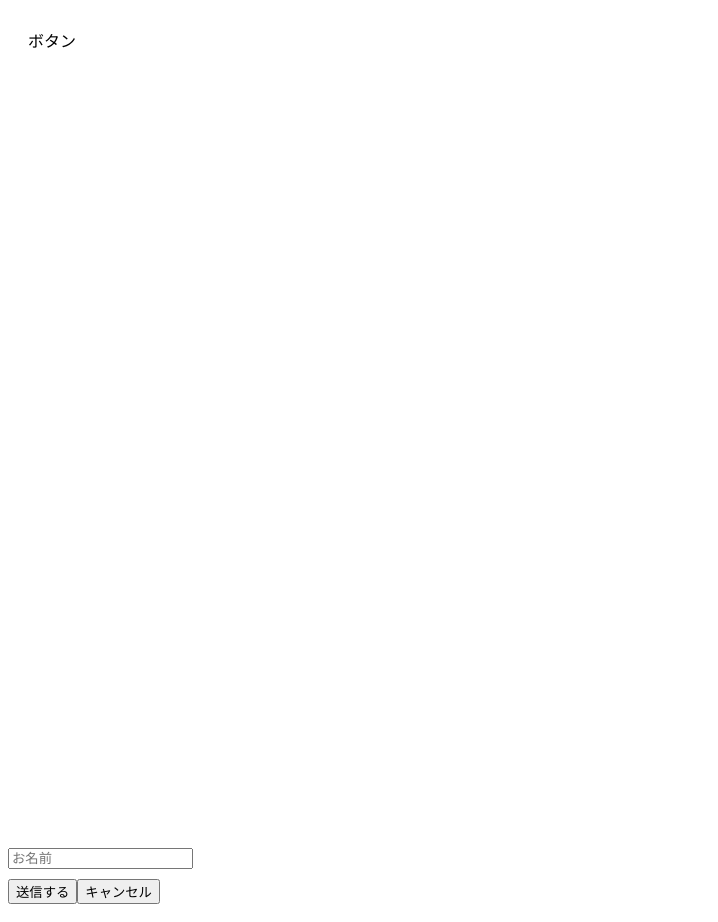
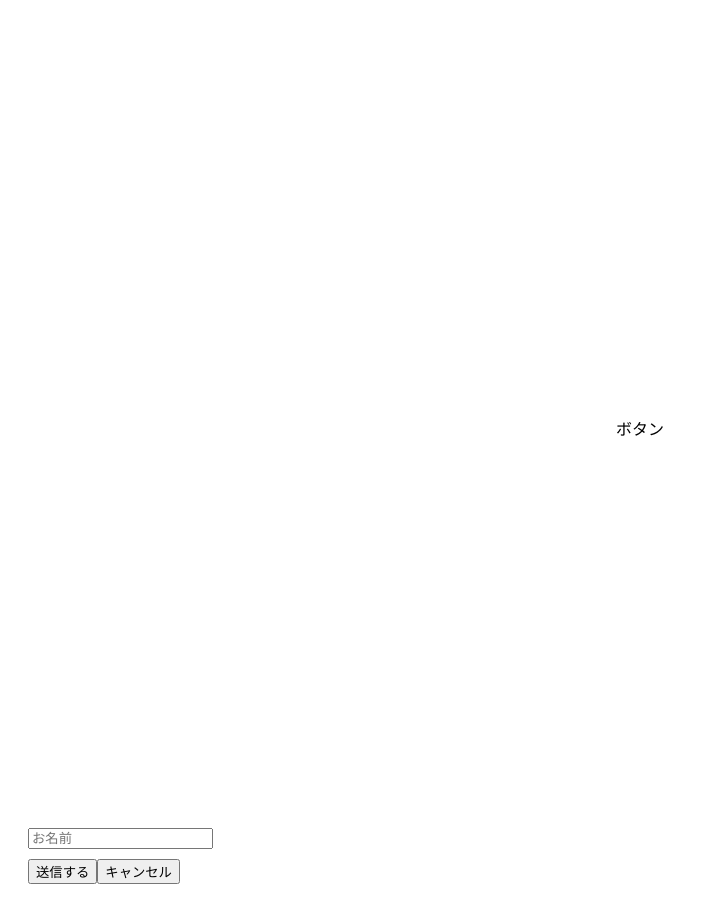
Before and after one commit to ag3i/LIFF, a Nuxt app: page / in a window 1280 px wide. Shown: the whole page, without its empty margins (0-718 px from the left). Built offline with nearby package versions, Linux system fonts and the light colour scheme.

Commit message:
頼みます

```diff
--- a/pages/index.vue
+++ b/pages/index.vue
@@ -74,7 +74,7 @@ export default {
 </script>
 
 <style>
-.container1 {
+.container {
   margin: 0 auto;
   padding: 20px;
   min-height: 100vh;
@@ -87,4 +87,14 @@ export default {
 .form > * {
   margin-bottom: 10px;
 }
+
+.container1 {
+  margin: 0 auto;
+  min-height: 100vh;
+  display: flex;
+  justify-content: center;
+  align-items: center;
+  text-align: center;
+}
+
 </style>
```
